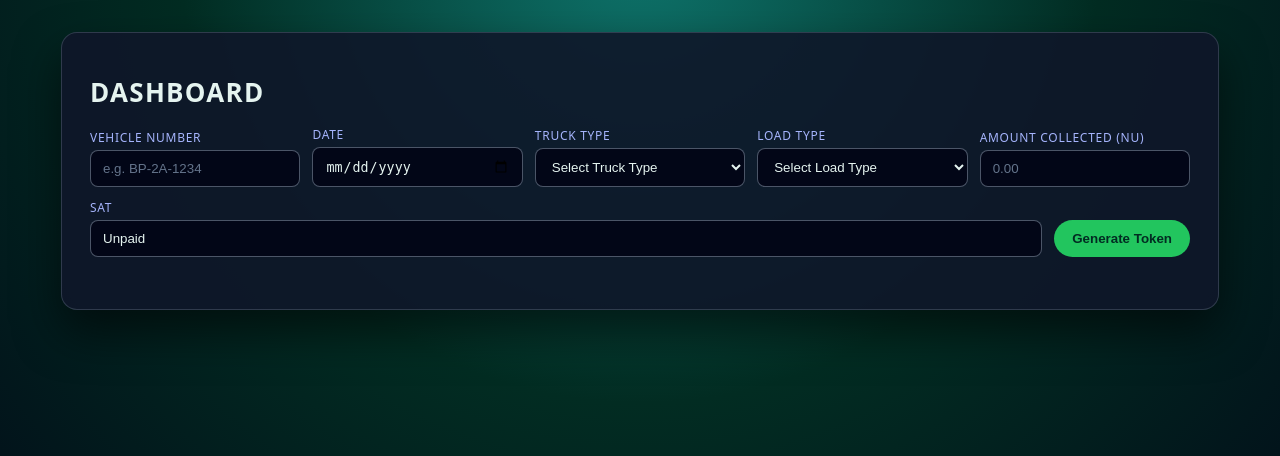
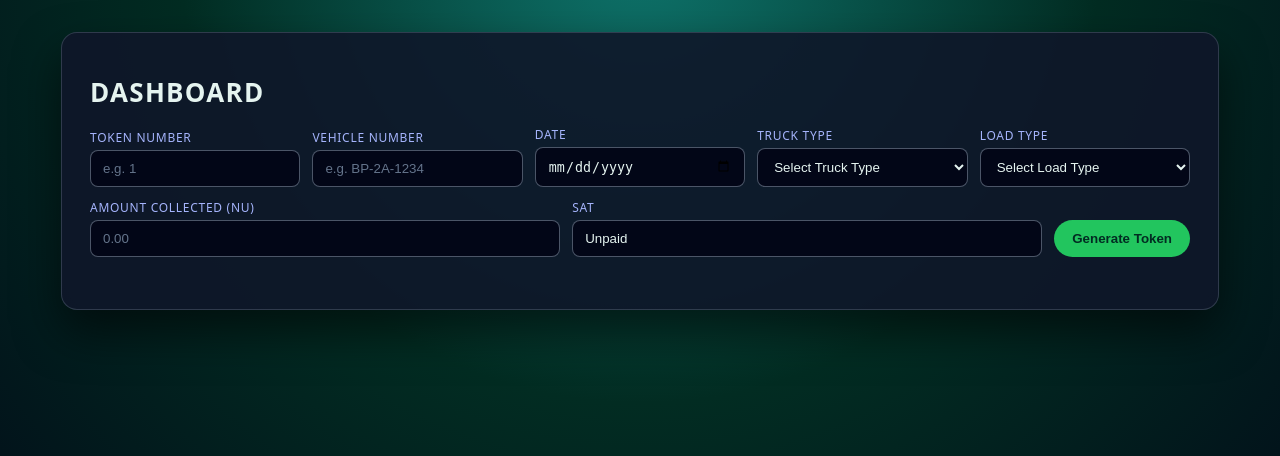
Before and after one commit to beacparking/BEAC-CLEAN, a Flask app: page /admin in a window 1280 px wide. Shown: the part 58-514 px from the top of the page. Run offline with Flask 3, Linux system fonts and the light colour scheme; the visitor is signed in with stand-in values (Sample User, id 1); data that the repository does not hold is empty; some libraries are stand-ins or nearby versions.

Commit message:
Allow manual token number entry on admin form

```diff
--- a/app.py
+++ b/app.py
@@ -145,6 +145,7 @@ def admin():
 
     if request.method == "POST":
         record_id = request.form.get("record_id")
+        daily_token_input = request.form.get("daily_token")
         vehicle = request.form.get("vehicle")
         selected_date = request.form.get("date")
         truck_type = request.form.get("truck_type")
@@ -184,9 +185,16 @@ def admin():
                         "qr_url": None,
                     }
         else:
-            if not vehicle or not selected_date or not truck_type or not load_type or not amount_collected:
-                error = "Vehicle number, date, truck type, load type and amount are required"
+            if not daily_token_input or not vehicle or not selected_date or not truck_type or not load_type or not amount_collected:
+                error = "Token number, vehicle number, date, truck type, load type and amount are required"
             else:
+                try:
+                    daily_token = int(daily_token_input)
+                except ValueError:
+                    error = "Token number must be a number"
+                    daily_token = None
+
+            if not error:
                 generated_date = datetime.strptime(selected_date, "%Y-%m-%d").date()
                 expires_date = generated_date + timedelta(days=2)  # today + tomorrow
 
@@ -194,14 +202,6 @@ def admin():
                 cur = conn.cursor()
 
                 try:
-                    # 🔢 DAILY TOKEN CALCULATION (separate per truck type)
-                    cur.execute("""
-                        SELECT COALESCE(MAX(daily_token), 0) + 1
-                        FROM vehicle_qr
-                        WHERE generated_date = %s AND truck_type = %s
-                    """, (generated_date, truck_type))
-                    daily_token = cur.fetchone()[0]
-
                     # INSERT NEW QR
                     cur.execute("""
                         INSERT INTO vehicle_qr
--- a/templates/admin.html
+++ b/templates/admin.html
@@ -35,6 +35,10 @@
 <div id="token-section" class="dashboard-section">
 <form method="POST" class="qr-form" id="token-form">
     <input type="hidden" name="record_id" id="record_id">
+    <div class="field">
+        <label>Token number</label>
+        <input type="number" min="1" name="daily_token" placeholder="e.g. 1" required>
+    </div>
     <div class="field">
         <label>Vehicle number</label>
         <input type="text" name="vehicle" placeholder="e.g. BP-2A-1234" required>
```
